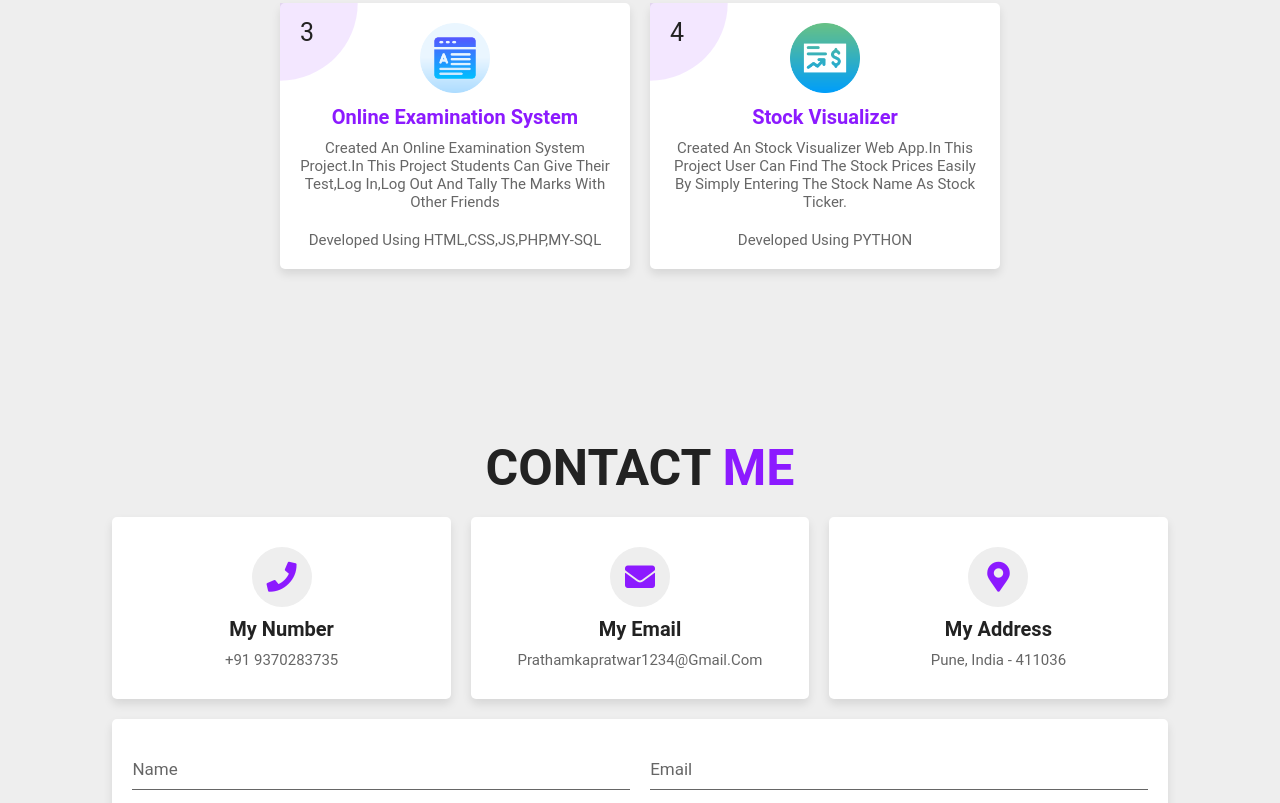
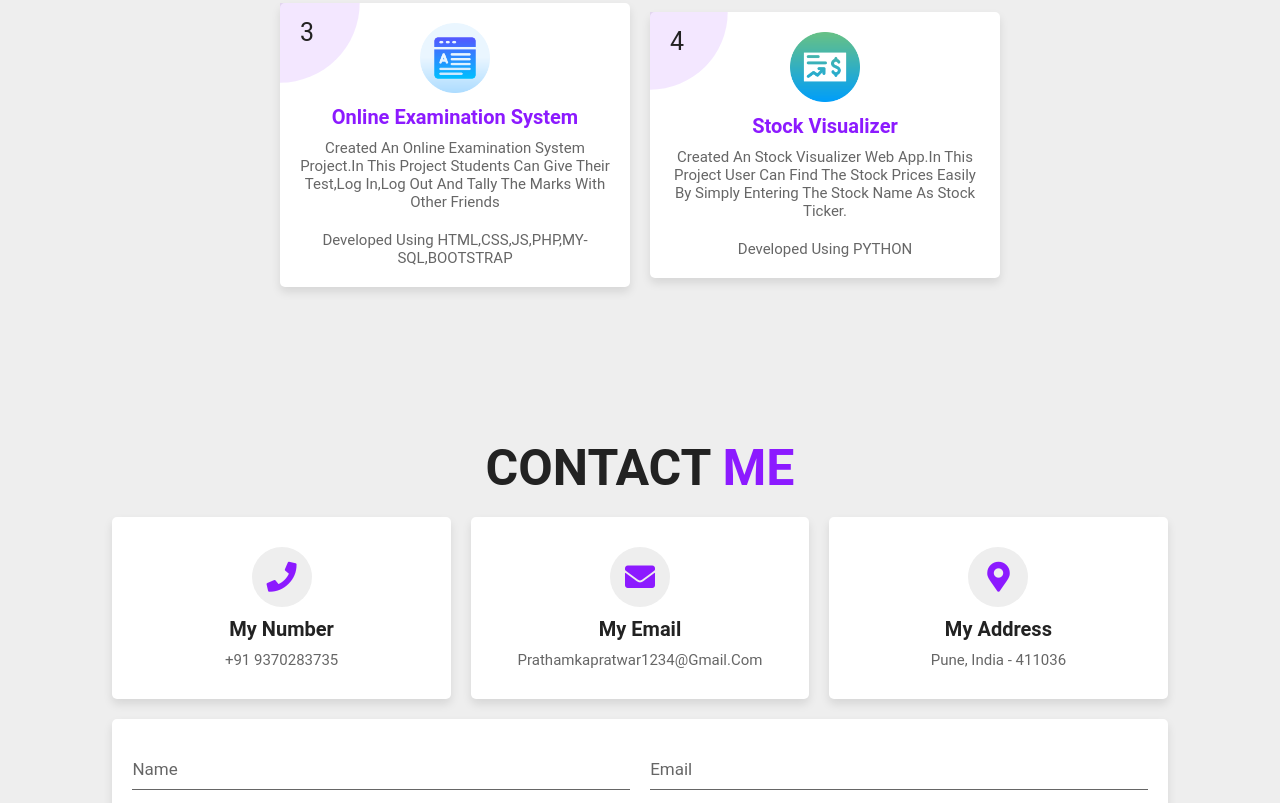
Before and after one commit to pratham-kapratwar/pratham-kapratwar.github.io, a plain HTML site: page index.html in a window 1280 px wide. Shown: the part 1971-2774 px from the top of the page. Drawn offline with nearby package versions, Linux system fonts and the light colour scheme.

Commit message:
Update index.html

```diff
--- a/index.html
+++ b/index.html
@@ -126,7 +126,7 @@
             <img src="images/online-education.png" alt="">
             <h3>online examination system</h3>
             <p>created an online examination system project.in this project students can give their test,log in,log out and tally the marks with other friends</p>
-            <p>Developed using HTML,CSS,JS,PHP,MY-SQL</p>
+            <p>Developed using HTML,CSS,JS,PHP,MY-SQL,BOOTSTRAP</p>
         </div>
         <div class="box">
             <span class="number">4</span>
```
